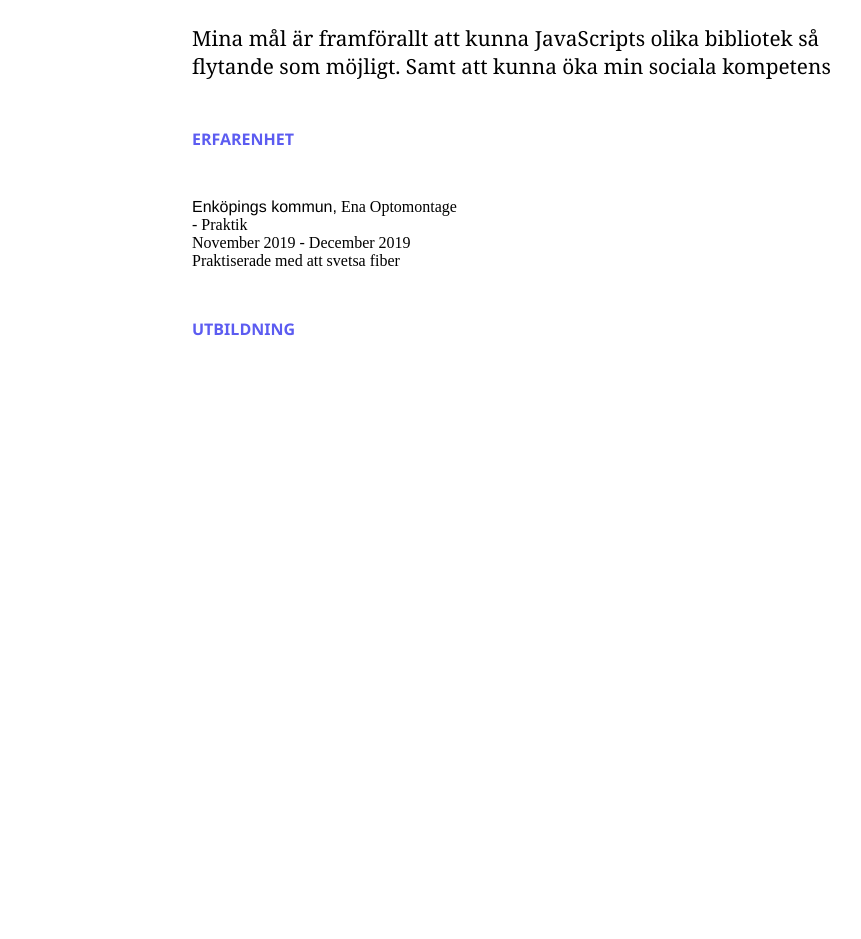
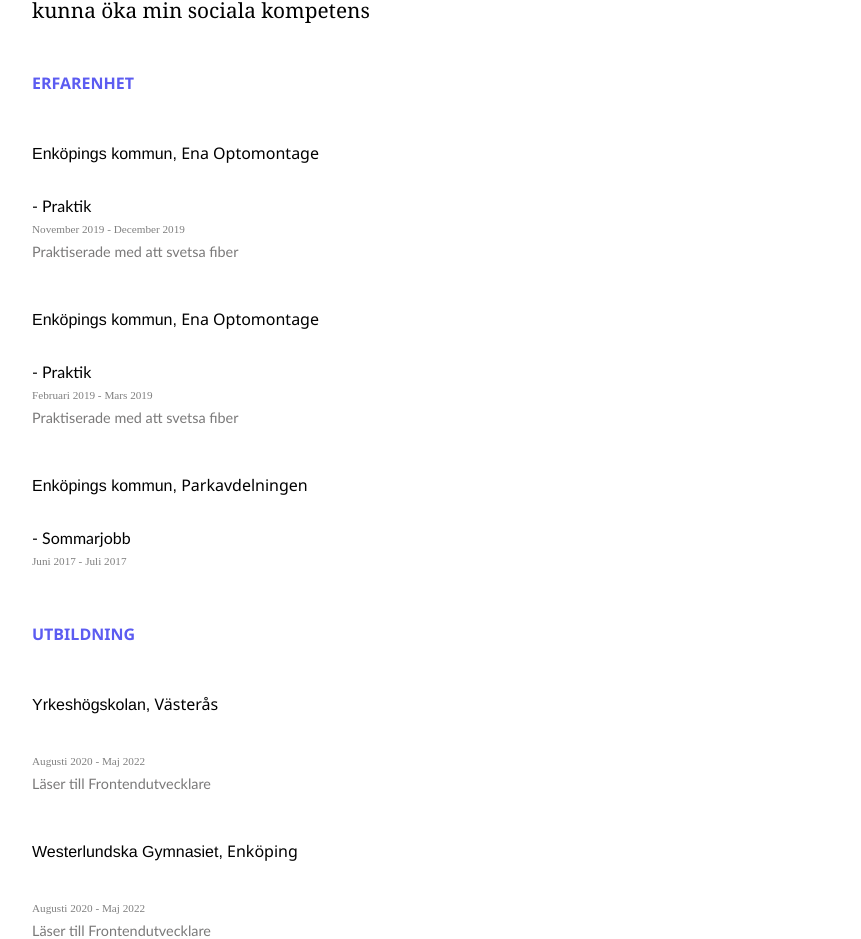
Before and after one commit to AlbinHellman/JavaScript3-Inl-mningsuppgift2, an Angular app in the folder Uppgift2/Uppgift2/: page / in a window 1280 px wide. Shown: the part 512-1451 px from the top of the page, without its empty margins (128-989 px from the left). Before the commit the page ends 852 px from the top, so only its background shows below. Built offline with nearby package versions, Linux system fonts and the light colour scheme.

Commit message:
JavaScript3-Inlämningsuppgift2

```diff
--- a/Uppgift2/Uppgift2/src/app/views/cv/cv.component.css
+++ b/Uppgift2/Uppgift2/src/app/views/cv/cv.component.css
@@ -16,14 +16,14 @@
 
 .text1 p {
     margin: 0 auto;
-    width: 40rem;
+    width: 60rem;
     font-family: Georgia, 'Times New Roman', Times, serif;
     font-size: 1.3rem;
 }
 
 .mål p {
     margin: 0 auto;
-    width: 40rem;
+    width: 60rem;
     padding-top: 3rem;
     font-family: Georgia, 'Times New Roman', Times, serif;
     font-size: 1.3rem;
@@ -31,7 +31,7 @@
 
 .blåtext p {
     margin: 0 auto;
-    width: 40rem;
+    width: 60rem;
     padding-top: 3rem;
     font-family:'Segoe UI', Tahoma, Geneva, Verdana, sans-serif;
     font-weight: bold;
@@ -40,7 +40,26 @@
 
 .text2 {
     margin: 0 auto;
-    width: 40rem;
+    width: 60rem;
     padding-top: 3rem;
 
 }
+
+.p0 {
+    font-family: 'Gill Sans', 'Gill Sans MT', Calibri, 'Trebuchet MS', sans-serif;
+    padding-top: 2rem;
+}
+
+.p1 {
+    font-size: 0.7rem;
+    color: grey;
+    padding-top: 0.5rem;
+
+}
+
+.p2 {
+    color: rgb(122, 121, 121);
+    padding-top: 0.5rem;
+    font-family:'Trebuchet MS', 'Lucida Sans Unicode', 'Lucida Grande', 'Lucida Sans', Arial, sans-serif;
+    font-size: 0.9rem;
+}
--- a/Uppgift2/Uppgift2/src/app/views/cv/cv.component.html
+++ b/Uppgift2/Uppgift2/src/app/views/cv/cv.component.html
@@ -30,12 +30,40 @@
 </div>
 
 <div class="text2">
-    <p> <span class="span" style="font-family:'Franklin Gothic Medium', 'Arial Narrow', Arial, sans-serif;">Enköpings kommun,</span> Ena Optomontage</p>
-    <p>- Praktik</p>
-    <p>November 2019 - December 2019</p>
-    <p>Praktiserade med att svetsa fiber</p>
+    <p> <span style="font-family:'Franklin Gothic Medium', 'Arial Narrow', Arial, sans-serif;">Enköpings kommun,</span> <span style="font-family:'Segoe UI', Tahoma, Geneva, Verdana, sans-serif"> Ena Optomontage</span></p>
+    <p class="p0">- Praktik</p>
+    <p class="p1">November 2019 - December 2019</p>
+    <p class="p2">Praktiserade med att svetsa fiber</p>
+</div>
+
+<div class="text2">
+    <p> <span style="font-family:'Franklin Gothic Medium', 'Arial Narrow', Arial, sans-serif;">Enköpings kommun,</span> <span style="font-family:'Segoe UI', Tahoma, Geneva, Verdana, sans-serif"> Ena Optomontage</span></p>
+    <p class="p0">- Praktik</p>
+    <p class="p1">Februari 2019 - Mars 2019</p>
+    <p class="p2">Praktiserade med att svetsa fiber</p>
+</div>
+
+<div class="text2">
+    <p> <span style="font-family:'Franklin Gothic Medium', 'Arial Narrow', Arial, sans-serif;">Enköpings kommun,</span> <span style="font-family:'Segoe UI', Tahoma, Geneva, Verdana, sans-serif"> Parkavdelningen</span></p>
+    <p class="p0">- Sommarjobb</p>
+    <p class="p1">Juni 2017 - Juli 2017</p>
+    <p class="p2"></p>
 </div>
 
 <div class="blåtext">
     <p>UTBILDNING</p>
 </div>
+
+<div class="text2">
+    <p> <span style="font-family:'Franklin Gothic Medium', 'Arial Narrow', Arial, sans-serif;">Yrkeshögskolan,</span> <span style="font-family:'Segoe UI', Tahoma, Geneva, Verdana, sans-serif"> Västerås</span></p>
+    <p class="p0"></p>
+    <p class="p1">Augusti 2020 - Maj 2022</p>
+    <p class="p2">Läser till Frontendutvecklare</p>
+</div>
+
+<div class="text2">
+    <p> <span style="font-family:'Franklin Gothic Medium', 'Arial Narrow', Arial, sans-serif;">Westerlundska Gymnasiet,</span> <span style="font-family:'Segoe UI', Tahoma, Geneva, Verdana, sans-serif"> Enköping</span></p>
+    <p class="p0"></p>
+    <p class="p1">Augusti 2020 - Maj 2022</p>
+    <p class="p2">Läser till Frontendutvecklare</p>
+</div>
```
